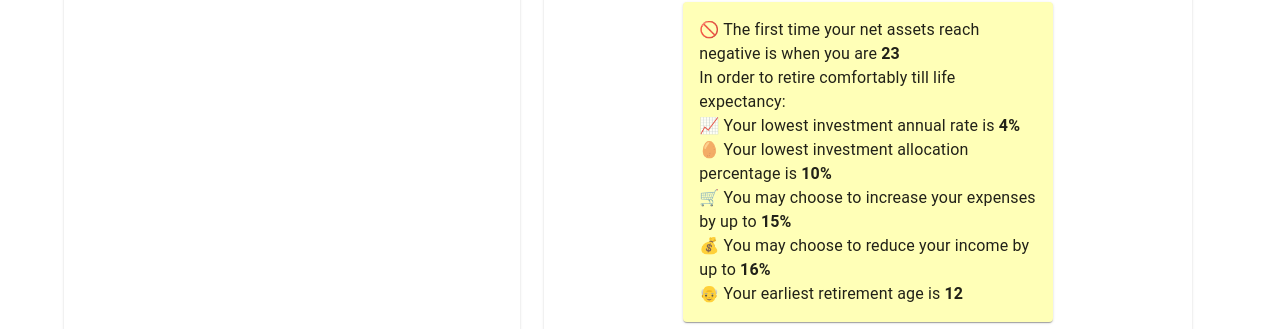
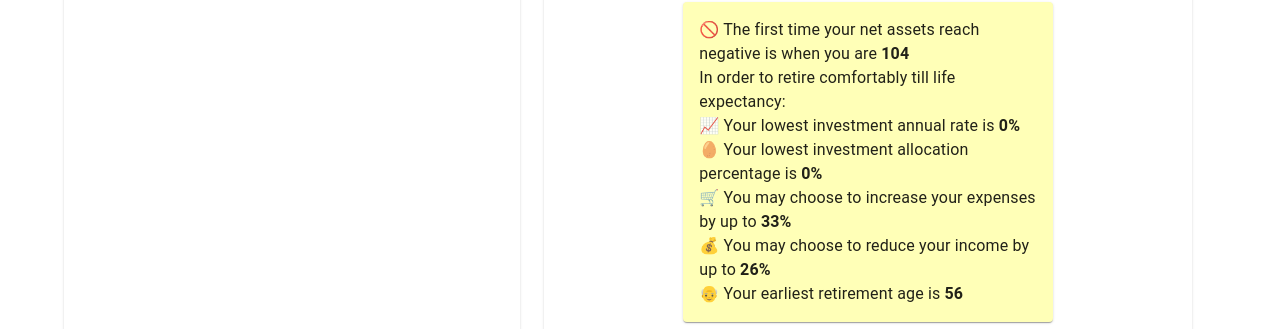
Before and after one commit to mint26/cash_frontend, a React (Create React App) app: page / in a window 1280 px wide. Shown: the part 459-788 px from the top of the page. Built offline with nearby package versions, Linux system fonts and the light colour scheme; no server answers; what react-router-redux would draw is missing.

Commit message:
test no /100 and update starting insights

```diff
--- a/src/components/RateCard.js
+++ b/src/components/RateCard.js
@@ -40,15 +40,15 @@ export default function RateCard() {
   });
   const handleOnBlur = () => {
     let rateData = Object.assign({}, formik.values);
-    rateData.housePriceIndex = rateData.housePriceIndex
-      ? rateData.housePriceIndex / 100
-      : 0;
-    rateData.investmentRate = rateData.investmentRate
-      ? rateData.investmentRate / 100
-      : 0;
-    rateData.bankInterestRate = rateData.bankInterestRate
-      ? rateData.bankInterestRate / 100
-      : 0;
+    //rateData.housePriceIndex = rateData.housePriceIndex
+    //  ? rateData.housePriceIndex / 100
+    //  : 0;
+    //rateData.investmentRate = rateData.investmentRate
+    //  ? rateData.investmentRate / 100
+    //  : 0;
+    //rateData.bankInterestRate = rateData.bankInterestRate
+    //  ? rateData.bankInterestRate / 100
+    //  : 0;
     let updatedData = Object.assign({}, data, {
       rates: rateData,
     });
--- a/src/redux/reducers/dataReducer.js
+++ b/src/redux/reducers/dataReducer.js
@@ -43,12 +43,12 @@ const initialState = {
   },
   data: {
     // life_expectancy: inputData.personalInformation.lifeExpectancy,
-    maximum_income_reduction: "16%",
-    minimum_investment_percentage: "10%",
-    minimum_investment_rate: "4%",
-    potential_max_expenses: "15%",
-    recommended_retirement_age: "12",
-    zero_savings_age: "23",
+    maximum_income_reduction: "26%",
+    minimum_investment_percentage: "0%",
+    minimum_investment_rate: "0%",
+    potential_max_expenses: "33%",
+    recommended_retirement_age: "56",
+    zero_savings_age: "104",
   },
 };
 
```
